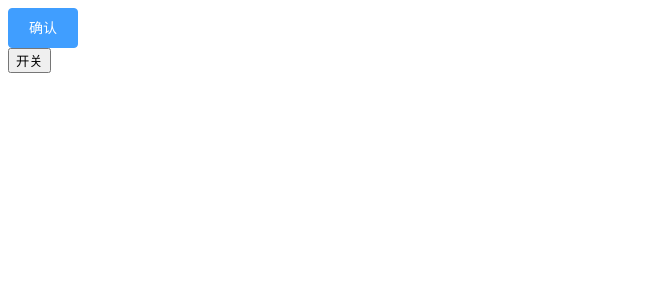
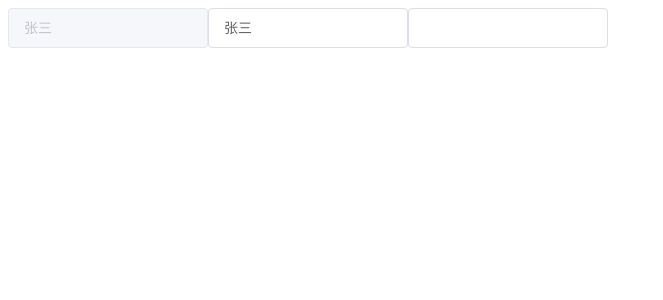
Before and after one commit to GreatGhost/dg-ui, a Vue app: page / in a window 1280 px wide. Shown: the top 300 px of the page, without its empty margins (0-663 px from the left). Built offline with nearby package versions, Linux system fonts and the light colour scheme; a small style sheet from the web is missing.

Commit message:
input组件封装完成

```diff
--- a/src/App.vue
+++ b/src/App.vue
@@ -1,14 +1,7 @@
 <template>
   <div id="app">
-    <DialogDemos></DialogDemos>
-    <button @click="aShow=!aShow">开关</button>
-    <transition name="fade">
-      <span v-if="aShow" style="background:red;">aa</span>
-    </transition>
+    <InputDemo></InputDemo>
 
-    <transition name="fade">
-    <p v-if="aShow">hello</p>
-  </transition>
   </div>
 </template>
 
@@ -16,6 +9,7 @@
 import ButtonDemos from './examples/buttons'
 import DialogDemos from './examples/dialog'
 import DemoSync from './components/demo'
+import InputDemo from './examples/input'
 export default {
   name: "App",
   data(){
@@ -28,7 +22,8 @@ export default {
   components:{
     ButtonDemos,
     DialogDemos,
-    DemoSync
+    DemoSync,
+    InputDemo
   },
   methods:{
     login(e){
--- /dev/null
+++ b/src/components/input.vue
@@ -0,0 +1,149 @@
+<template>
+  <div class="one-input" :class="{
+      'one-input_suffix':showSuffix
+  }">
+    <input
+      class="one-input_inner"
+      :class="{
+        'is-disabled': disabled
+      }"
+      :placeholder="placeholder"
+      :type="inputType"
+      :value="value"
+      :disabled="disabled"
+      @input="handleInput"
+
+    />
+    <span class="icon-suffix">
+        <i class="iconfont iconclose" v-if="value && clearable" @click="close"></i>
+        <i
+        class="iconfont iconbrowse"
+        :class="{'dg-icon-view-active':passwordVisible}"
+        v-if="value && showPassword"
+        @click="handlePwd"
+        ></i>
+    </span>
+  </div>
+</template>
+
+<script>
+export default {
+  name: "DgInput",
+  props: {
+    placeholder: {
+      type: String,
+      default: ""
+    },
+    type: {
+      type: String,
+      default: "text"
+    },
+    disabled: {
+      type: Boolean,
+      default: false
+    },
+    value: {
+      type: String,
+      default: ""
+    },
+    clearable:{
+        type:Boolean,
+        default:false
+    },
+    showPassword:{
+        type:Boolean,
+        default:false,
+    }
+  },
+
+  data(){
+      return {
+          passwordVisible:false
+      }
+  },
+  computed:{
+      showSuffix(){
+          return this.clearable || this.showPassword;
+      },
+      inputType(){
+          const pType=this.passwordVisible?'text':'password';
+          return this.showPassword?pType:this.type;
+      }
+  },
+  methods: {
+    handleInput(e) {
+      this.$emit("input", e.target.value);
+    },
+    close(){
+        this.$emit('input','')
+    },
+    handlePwd(){
+        this.passwordVisible=!this.passwordVisible;
+    }
+  }
+};
+</script>
+
+<style lang="scss" scoped>
+.one-input {
+  width: 100%;
+  position: relative;
+  font-size: 14px;
+  display: inline-block;
+  .one-input_inner {
+    -webkit-appearance: none;
+    background-color: #fff;
+    background-image: none;
+    border: 1px solid #dcdfe6;
+    border-radius: 4px;
+    box-sizing: border-box;
+    color: #606266;
+    display: inline-block;
+    font-size: inherit;
+    height: 40px;
+    line-height: 40px;
+    outline: none;
+    padding: 0 15px;
+    transition: border-color 0.2s cubic-bezier(0.645, 045, 0.355, 1);
+    width: 100%;
+    &:focus {
+      outline: none;
+      border-color: #409eff;
+    }
+    // input禁用样式
+    &.is-disabled {
+      background-color: #f5f7fa;
+      border-color: #e4e7ed;
+      color: #c0c4cc;
+      cursor: not-allowed;
+    }
+  }
+}
+// 后面加suffix的意思是后面如果有后缀的话，触发该样式
+.one-input_suffix {
+  .one-input_inner {
+    padding-right: 30px;
+  }
+  .icon-suffix {
+    position: absolute;
+    right: 10px;
+    height: 100%;
+    top: 0;
+    line-height: 40px;
+    text-align: center;
+    color: #c0c4cc;
+    transition: all 0.3s;
+    z-index: 900;
+    i {
+      color: #c0c4cc;
+      font-size: 14px;
+      cursor: pointer;
+      transition: color 0.2s cubic-bezier(0.645, 0.045, 0.355, 1);
+      &.dg-icon-view-active{
+        color:blue;
+    }
+    }
+
+  }
+}
+</style>
--- /dev/null
+++ b/src/examples/input.vue
@@ -0,0 +1,31 @@
+<template>
+  <div class="input-demos">
+    <dg-input :disabled="true" v-model="username"></dg-input>
+    <dg-input v-model="username" :clearable="true"></dg-input>
+    <dg-input type="password" v-model="password" :showPassword="true"></dg-input>
+
+    <!-- v-model语法糖 vlaue和input的结合 -->
+    <!-- <input :value="job" @input="job=$event.target.value" /> -->
+  </div>
+</template>
+
+<script>
+export default {
+    data(){
+        return {
+            username:'张三',
+            job:"工人",
+            password:''
+        }
+    }
+}
+</script>
+
+<style lang="scss" scoped>
+.input-demos {
+  ::v-deep .one-input{
+    width: 200px;
+  }
+}
+
+</style>
```
Also changed, not shown: src/components/index.js (+6 -4 lines), 1 other file (tests, documents, lock files or other folders).
